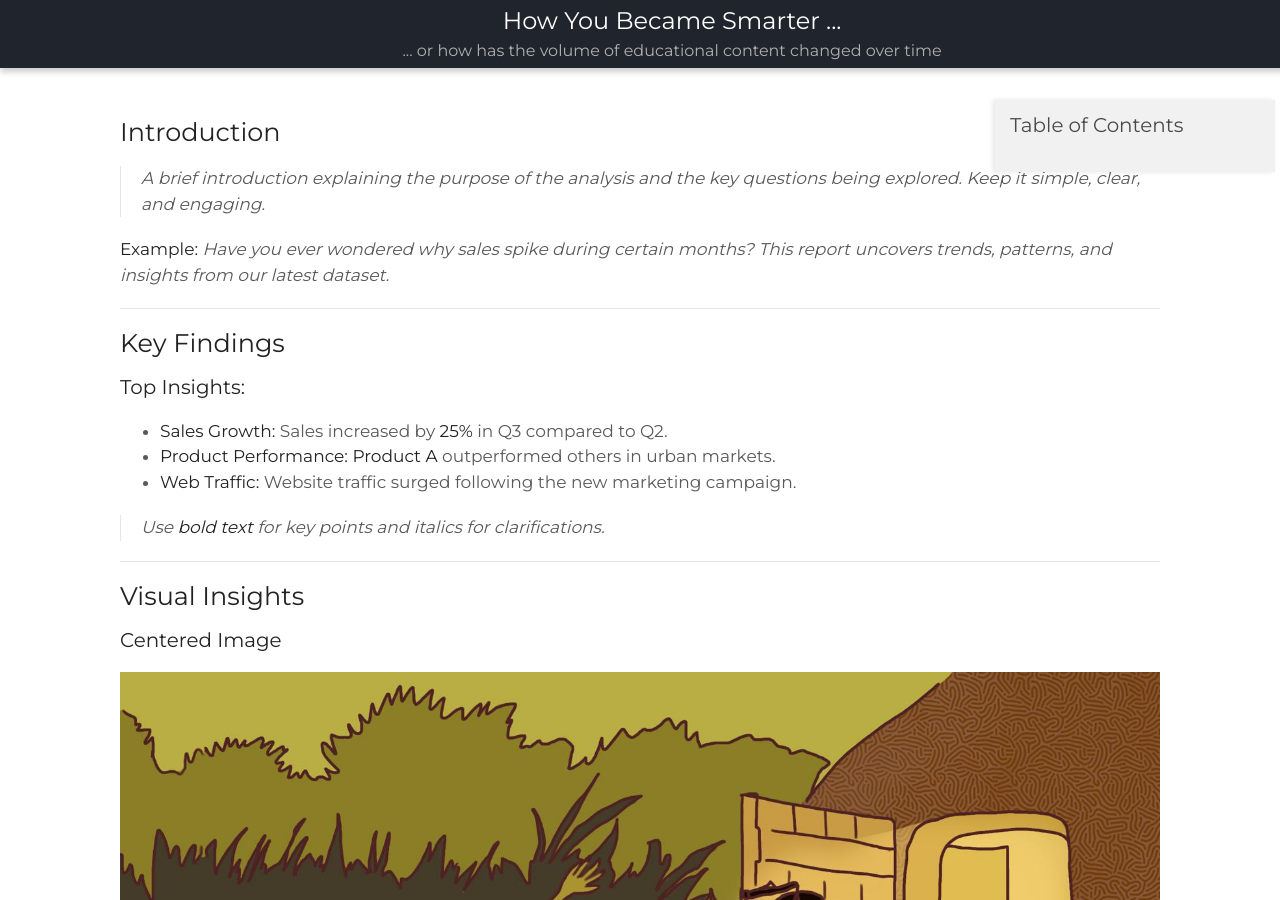
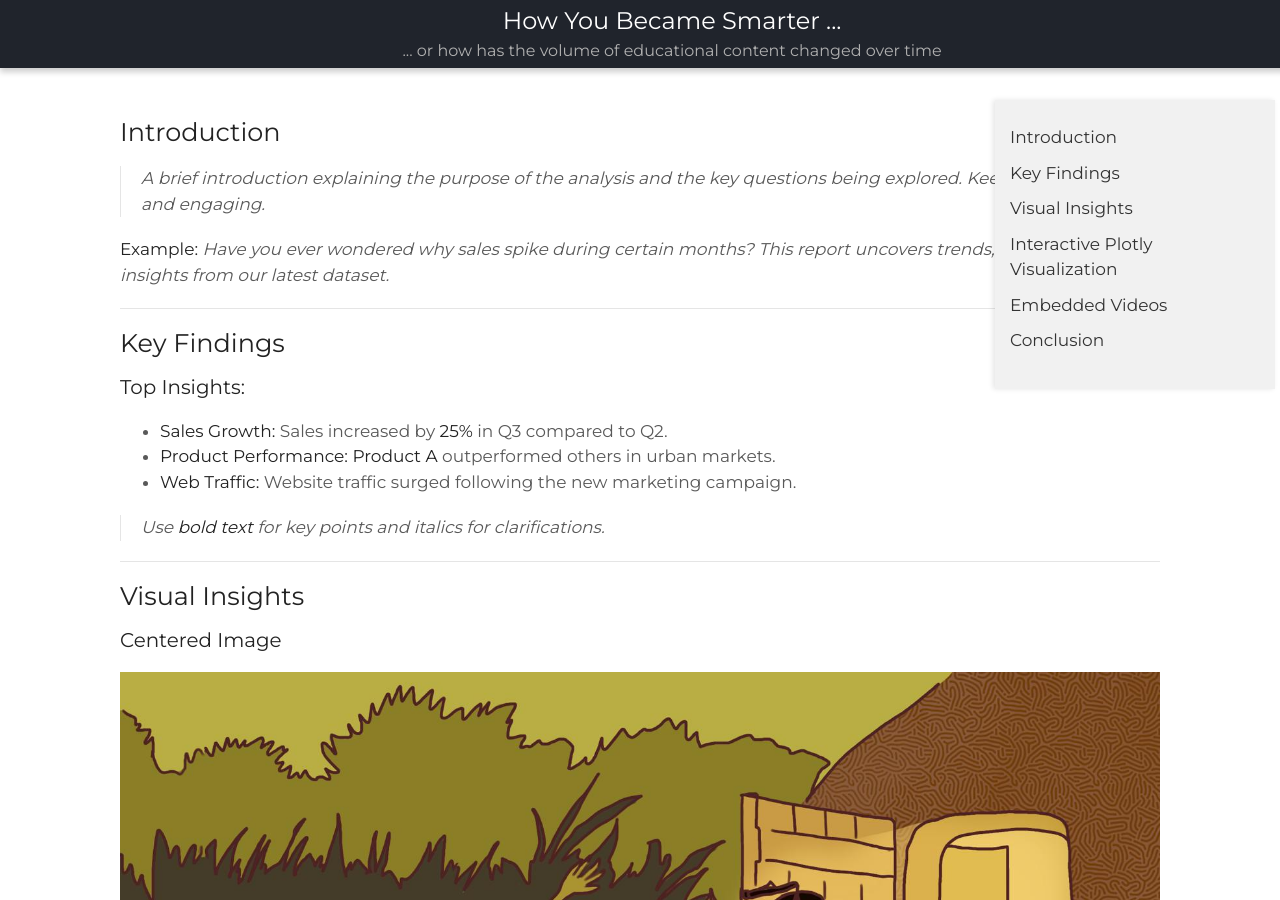
Before and after one commit to FredPili/ADAWebsite, a Jekyll site: the page built from index.md, in a window 1280 px wide and 900 px high. Built offline with Jekyll 4.4.1, drawn with Linux system fonts in a browser that asks for light colours.

Commit message:
remove jekyll toc

```diff
--- a/_config.yml
+++ b/_config.yml
@@ -11,4 +11,3 @@ include:
 plugins:
   - jekyll-seo-tag
   - jekyll-paginate
-  - jekyll-toc
--- a/_layouts/default.html
+++ b/_layouts/default.html
@@ -19,8 +19,14 @@
 
     <!-- Sidebar -->
     <div class="sidebar">
-      <h3>Table of Contents</h3>
-      {% toc %}
+      <ul>
+        <li><a href="#introduction">Introduction</a></li>
+        <li><a href="#key-findings">Key Findings</a></li>
+        <li><a href="#visual-insights">Visual Insights</a></li>
+        <li><a href="#interactive-plotly-visualization">Interactive Plotly Visualization</a></li>
+        <li><a href="#embedded-videos">Embedded Videos</a></li>
+        <li><a href="#conclusion">Conclusion</a></li>
+      </ul>
     </div>
 
     <div class="wrapper">
```
